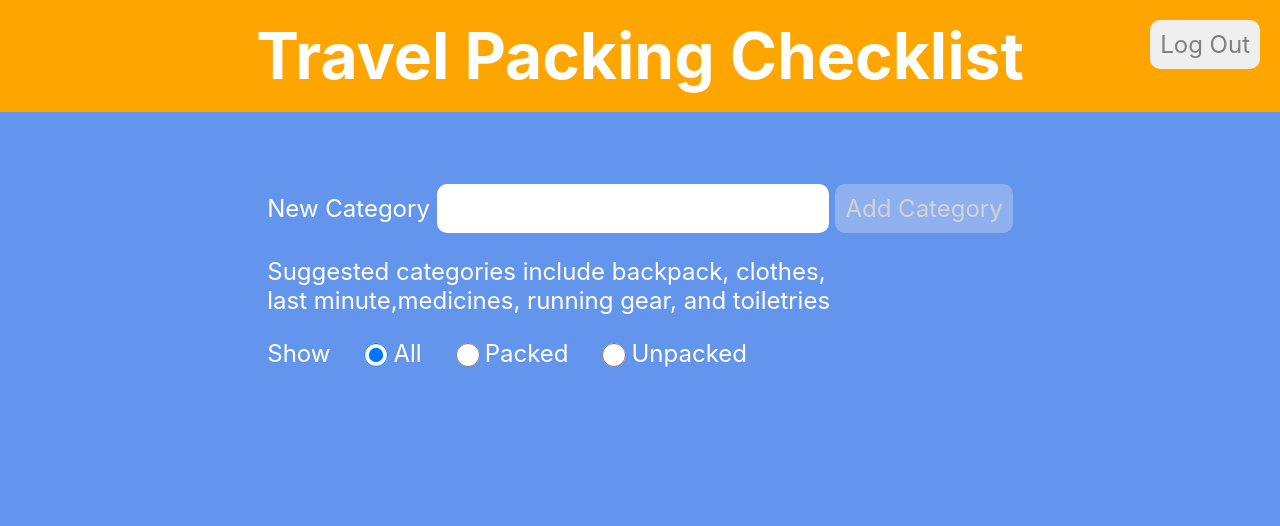
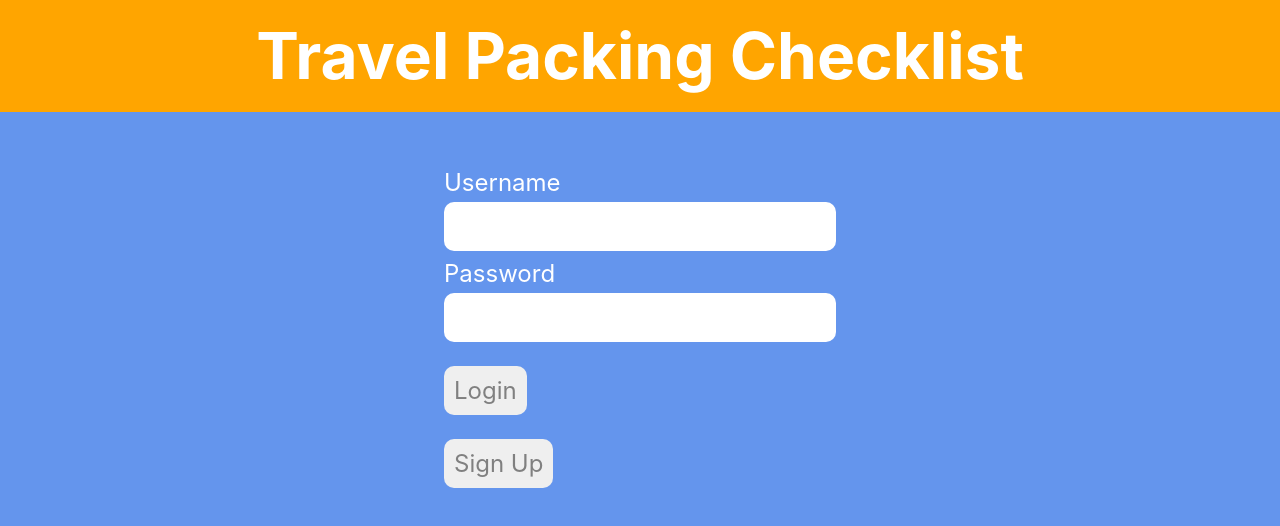
Before and after one commit to aag2807/SvelteinAction, a Svelte app: page / in a window 1280 px wide. Shown: the top 526 px of the page. Built offline with nearby package versions, Linux system fonts and the light colour scheme.

Commit message:
added localstorage

```diff
--- a/src/App.svelte
+++ b/src/App.svelte
@@ -1,6 +1,8 @@
 <script>
 	import Login from "./components/Login.svelte";
 	import Checklist from "./components/Checklist.svelte";
+
+	let page = Login
 </script>
 
 <style>
@@ -31,6 +33,9 @@
 
 <main>
 	<h1 class="hero">Travel Packing Checklist</h1>
-	<!-- <Login /> -->
-	<Checklist />
+	{#if page === Login}
+		<Login on:login={() => (page = Checklist)} />
+	{:else}
+		<Checklist on:logout={() => (page = Login)} />
+	{/if}
 </main>
--- a/src/components/Category.svelte
+++ b/src/components/Category.svelte
@@ -33,6 +33,7 @@
 		items[id] = { id, name: itemName, packed: false };
 		category.items = items;
 		itemName = "";
+		dispatch('persist')
 	};
 
 	const shouldShow = (show, item) => {
@@ -48,6 +49,7 @@
 	const deleteItem = (item) => {
 		delete category.items[item.id];
 		category = category;
+		dispatch('persist')
 	};
 </script>
 
--- a/src/components/Checklist.svelte
+++ b/src/components/Checklist.svelte
@@ -41,6 +41,22 @@
 		delete categories[category.id];
 		categories = categories;
 	};
+
+	restore();
+
+	$: if (categories) persist();
+
+	function persist(){
+		localStorage.setItem('travel-packing', JSON.stringify(categories))
+	};
+
+	function restore() {
+		const text = localStorage.getItem('travel-packing');
+		if(text && text !== '{}'){
+			categories = JSON.parse(text);
+		}
+	}
+
 </script>
 
 <style>
@@ -96,7 +112,7 @@
 				<input type="text" bind:value={categoryName} />
 			</label>
 			<button disabled={!categoryName}>Add Category</button>
-			<button class="logout-btn"> Log Out </button>
+			<button class="logout-btn" on:click={()=> dispatch('logout')}> Log Out </button>
 		</form>
 		<p>
 			Suggested categories include backpack, clothes,
--- a/src/components/Login.svelte
+++ b/src/components/Login.svelte
@@ -1,8 +1,11 @@
 <script>
+	import { createEventDispatcher } from 'svelte';
+
 	let password = "";
 	let username = "";
 
-	const login = () => console.log("pressed login.");
+	const dispatch = createEventDispatcher();
+	const login = () => dispatch('login');
 	const signup = () => console.log("pressed signup.");
 </script>
 
```
